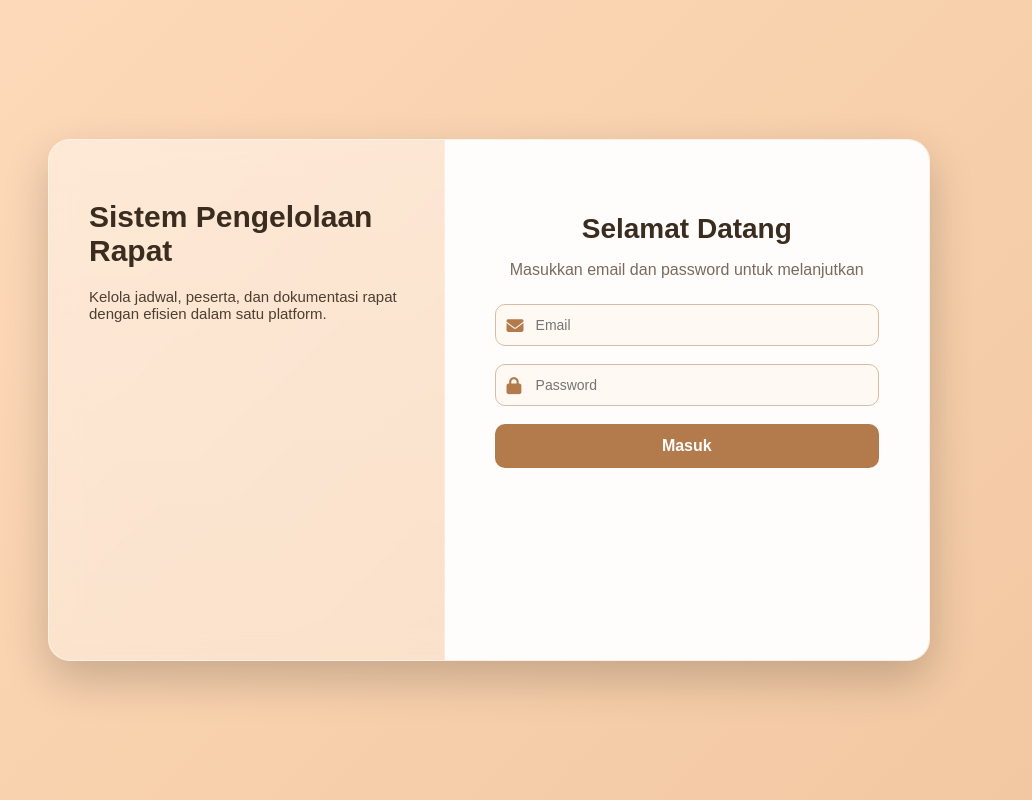
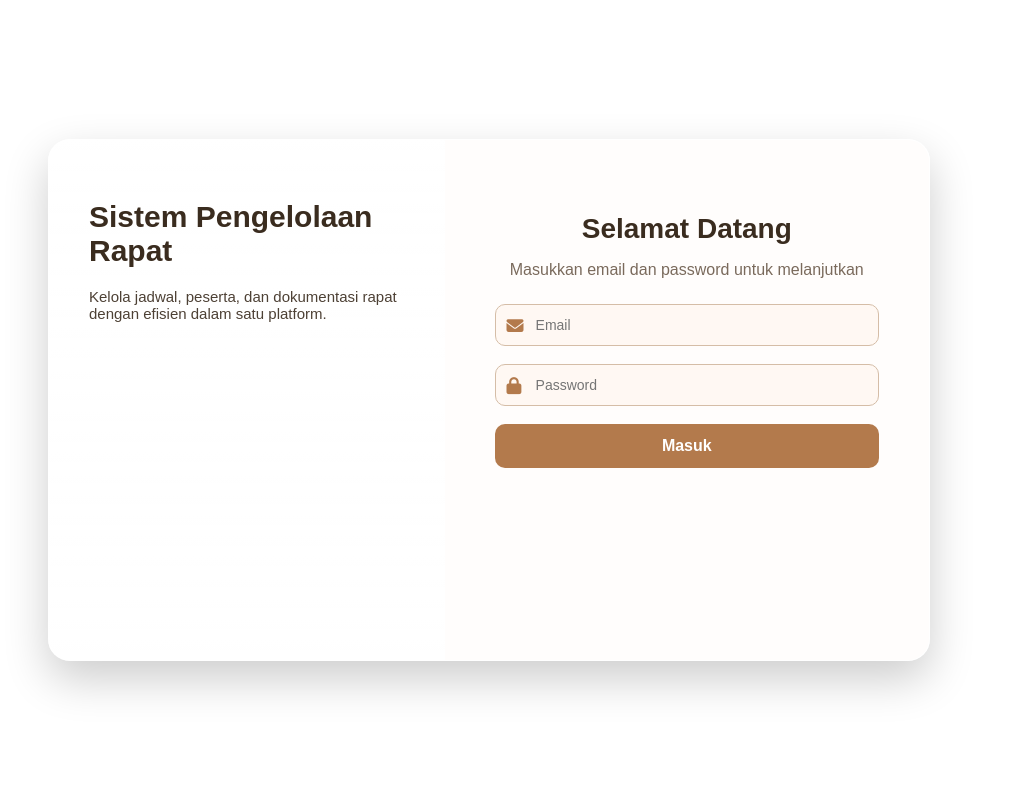
Before and after one commit to zaky3212/Front-end-PBL-IFMALAM1B-2, a PHP site: page /meeting/login.php in a window 1280 px wide. Shown: the whole page, without its empty margins (151-1183 px from the left). Run offline with PHP 8.4, Linux system fonts and the light colour scheme.

Commit message:
Update style2.css

```diff
--- a/assets/style2.css
+++ b/assets/style2.css
@@ -2,7 +2,7 @@
 body {
   margin: 0;
   font-family: "Poppins", sans-serif;
-  background: linear-gradient(135deg, #ffdbbb, #f1c7a0);
+  background: linear-gradient(135deg, #f2e9dc);
   height: 100vh;
   display: flex;
   justify-content: center;
```
